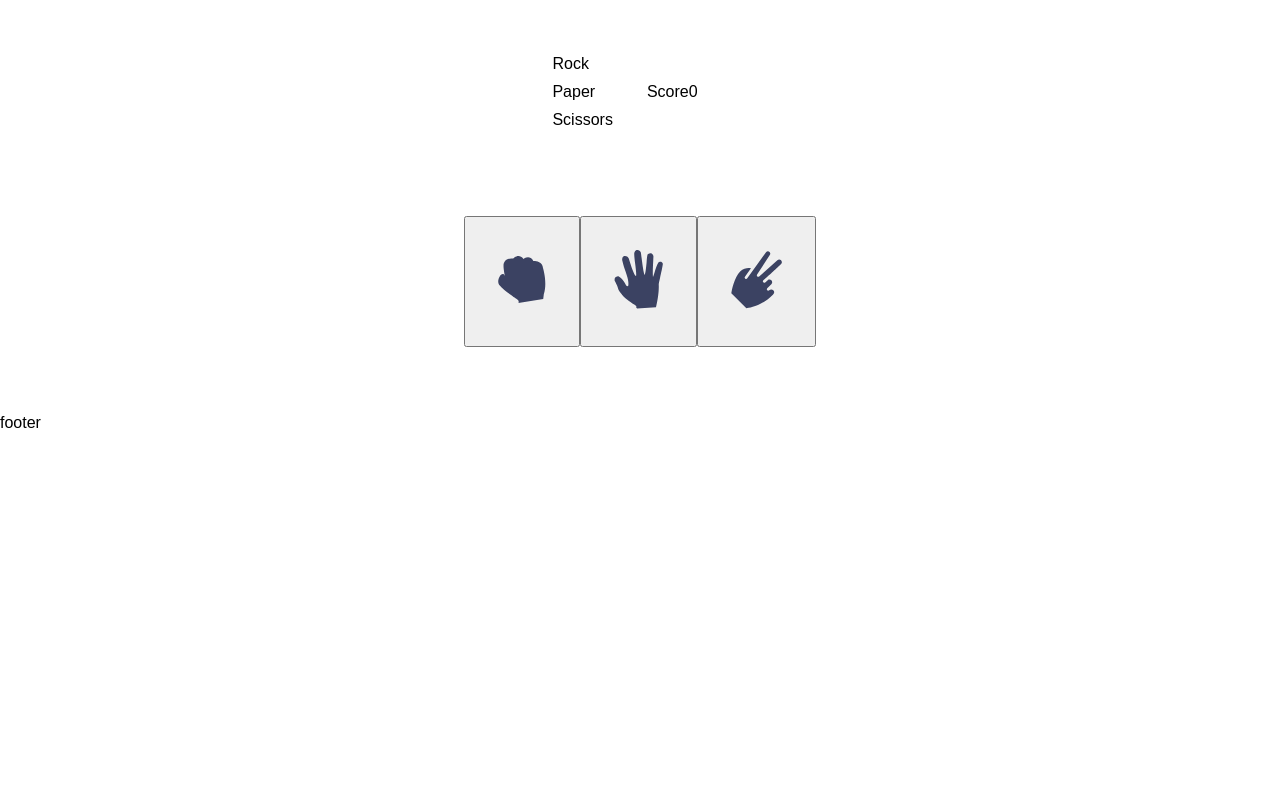
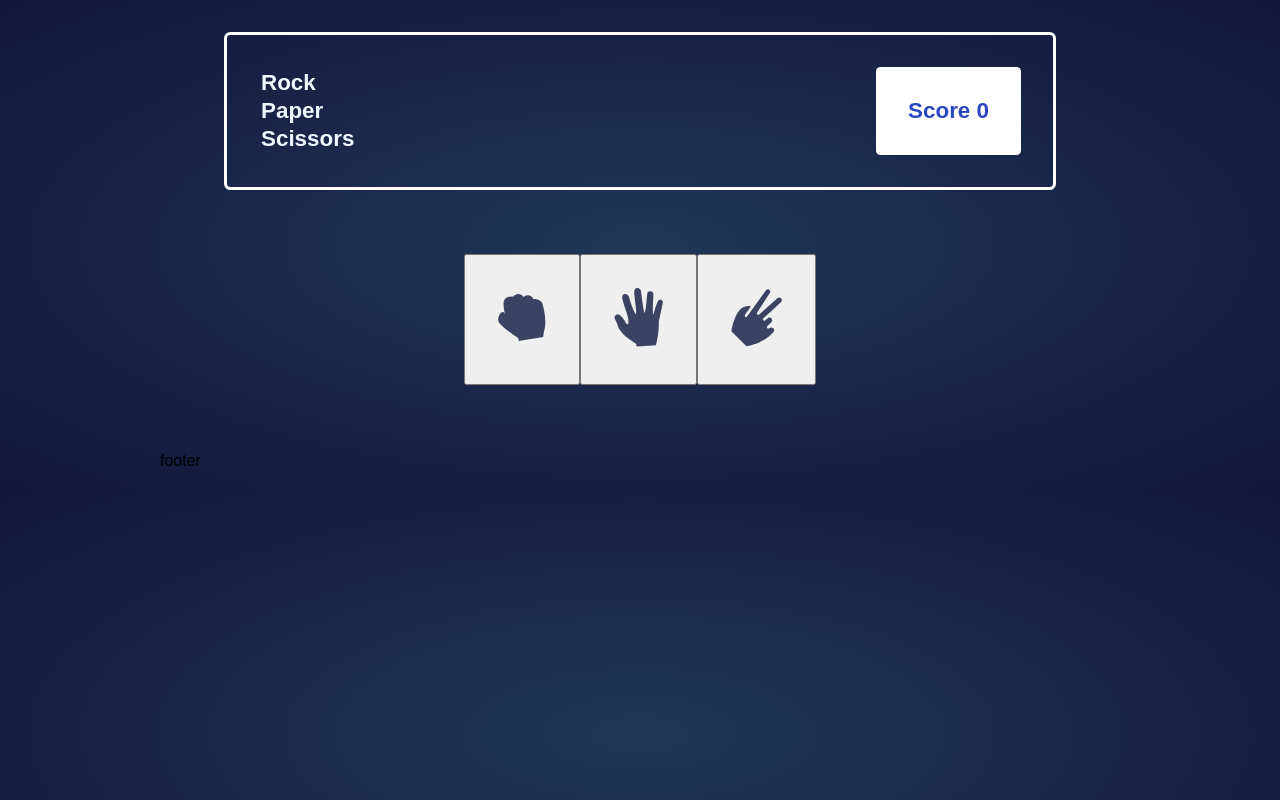
Before and after one commit to san00/game, a React (Create React App) app in the folder game-app/: page / in a window 1280 px wide. Built offline with nearby package versions, Linux system fonts and the light colour scheme.

Commit message:
Style scoreboard

```diff
--- a/game-app/src/components/header/Header.tsx
+++ b/game-app/src/components/header/Header.tsx
@@ -2,17 +2,17 @@ import React from 'react'
 interface HeaderProps {
     score: number
 }
-import { Wrapper, InnerWrap, ScoreText, ScoreBoard } from './header-styles'
+import { Wrapper, InnerWrap, ScoreBoardText, ScoreBoard } from './header-styles'
 
 const Header: React.FC<HeaderProps> = ({ score }: HeaderProps) => {
     return (
         <Wrapper>
             <InnerWrap>
-                <ScoreText>Rock</ScoreText>
-                <ScoreText>Paper</ScoreText>
-                <ScoreText>Scissors</ScoreText>
+                <ScoreBoardText>Rock</ScoreBoardText>
+                <ScoreBoardText>Paper</ScoreBoardText>
+                <ScoreBoardText>Scissors</ScoreBoardText>
             </InnerWrap>
-            <ScoreBoard >Score{score}</ScoreBoard>
+            <ScoreBoard >Score {score}</ScoreBoard>
         </Wrapper>
 
     )
--- a/game-app/src/components/header/header-styles.js
+++ b/game-app/src/components/header/header-styles.js
@@ -5,20 +5,33 @@ export const Wrapper = styled.section`
   display: flex;
   justify-content: center;
   align-items: center;
-  padding: ${spacingScale.spacing_m};
-  margin: ${spacingScale.spacing_l};
+  margin: ${spacingScale.spacing_l} ${spacingScale.spacing_xl};
+  border: 0.2em solid white;
+  color: aliceblue;
+  border-radius: 0.4em;
 `;
 
 export const InnerWrap = styled.div`
   display: flex;
   flex-direction: column;
+  padding: ${spacingScale.spacing_l};
 `;
 
-export const ScoreText = styled.p`
+export const ScoreBoardText = styled.p`
+  font-size: 1.4rem;
+  font-weight: 700;
   margin: 0;
   padding: ${spacingScale.spacing_xxs};
 `;
 
 export const ScoreBoard = styled.p`
   margin: ${spacingScale.spacing_l};
+  padding: ${spacingScale.spacing_l};
+  border-radius: 0.2em;
+  font-size: 1.4rem;
+  font-weight: 700;
+  background: white;
+  color: hsl(229, 64%, 46%);
+  margin-left: auto;
+  text-align: center;
 `;
--- a/game-app/src/global/global-style.js
+++ b/game-app/src/global/global-style.js
@@ -13,6 +13,9 @@ html {
 body {
   line-height: 1.5em;
   font-family: 'Barlow Semi Condensed', sans-serif;
+  background-image: radial-gradient(hsl(214, 47%, 23%), hsl(237, 49%, 15%));
+  padding-left: calc((100vw - 60em) / 2);
+  padding-right: calc((100vw - 60em) / 2);
 }
 `;
 export default GlobalStyle;
```
